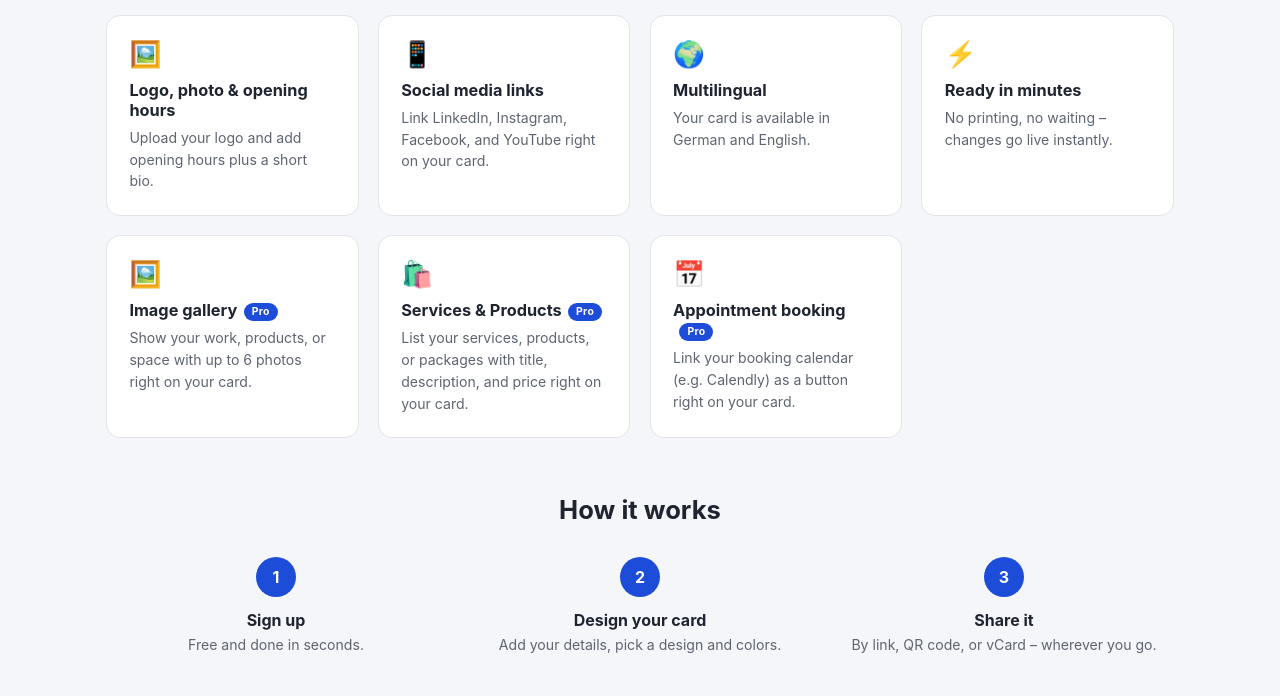
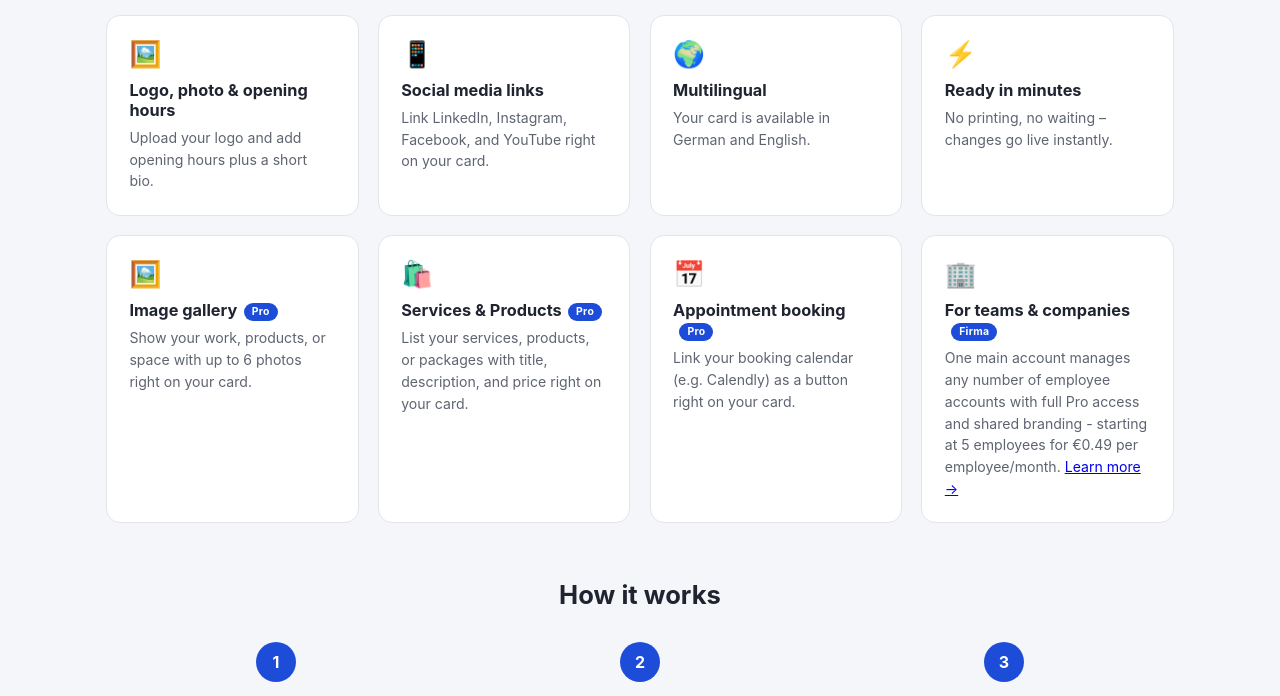
Before and after one commit to alex01at/findmichonline, a PHP site: page / in a window 1280 px wide. Shown: the part 863-1559 px from the top of the page. Run offline with PHP 8.4, Linux system fonts and the light colour scheme.

Commit message:
Add an explicit Firma-plan tile to the homepage feature grid
The Firma plan was only mentioned as a small text line inside the
pricing teaser banner. Adds a dedicated tile to the main feature
grid, consistent with the other feature cards, with a "Firma" badge
and a link straight to the pricing page.

Co-Authored-By: Claude Sonnet 5 <noreply@anthropic.com>

```diff
--- a/lang/de.php
+++ b/lang/de.php
@@ -25,6 +25,7 @@ return [
     'home.features_heading' => 'Alles, was deine Visitenkarte braucht',
     'home.features_subtitle' => 'Vom ersten Kontakt bis zum gespeicherten Kontakteintrag – findmichonline deckt alles ab.',
     'home.badge_pro' => 'Pro',
+    'home.badge_firma' => 'Firma',
     'home.feature.link_title' => 'Eigener Link & QR-Code',
     'home.feature.link_text' => 'Deine persönliche Adresse findmichonline.com/dein-name – zum Teilen per Link oder QR-Code-Scan.',
     'home.feature.design_title' => 'Vier Designs zur Wahl',
@@ -47,6 +48,9 @@ return [
     'home.feature.offerings_text' => 'Liste deine Dienstleistungen, Produkte oder Pakete mit Titel, Beschreibung und Preis direkt auf deiner Karte.',
     'home.feature.booking_title' => 'Terminbuchung',
     'home.feature.booking_text' => 'Verlinke deinen Buchungskalender (z. B. Calendly) direkt als Button auf deiner Karte.',
+    'home.feature.firma_title' => 'Für Teams & Unternehmen',
+    'home.feature.firma_text' => 'Ein Hauptaccount verwaltet beliebig viele Mitarbeiter-Konten mit vollem Pro-Zugriff und einheitlichem Branding – ab 5 Mitarbeitern für 0,49 € pro Mitarbeiter im Monat.',
+    'home.feature.firma_link' => 'Mehr erfahren →',
 
     'home.steps_heading' => 'So einfach geht\'s',
     'home.step1_title' => 'Registrieren',
--- a/lang/en.php
+++ b/lang/en.php
@@ -25,6 +25,7 @@ return [
     'home.features_heading' => 'Everything your business card needs',
     'home.features_subtitle' => 'From the first contact to a saved address book entry – findmichonline covers it all.',
     'home.badge_pro' => 'Pro',
+    'home.badge_firma' => 'Firma',
     'home.feature.link_title' => 'Your own link & QR code',
     'home.feature.link_text' => 'Your personal address findmichonline.com/your-name – share it as a link or a QR code scan.',
     'home.feature.design_title' => 'Four designs to choose from',
@@ -47,6 +48,9 @@ return [
     'home.feature.offerings_text' => 'List your services, products, or packages with title, description, and price right on your card.',
     'home.feature.booking_title' => 'Appointment booking',
     'home.feature.booking_text' => 'Link your booking calendar (e.g. Calendly) as a button right on your card.',
+    'home.feature.firma_title' => 'For teams & companies',
+    'home.feature.firma_text' => 'One main account manages any number of employee accounts with full Pro access and shared branding - starting at 5 employees for €0.49 per employee/month.',
+    'home.feature.firma_link' => 'Learn more →',
 
     'home.steps_heading' => 'How it works',
     'home.step1_title' => 'Sign up',
--- a/templates/home.twig
+++ b/templates/home.twig
@@ -78,6 +78,11 @@
             <h3>{{ trans('home.feature.booking_title') }}<span class="badge-pro">{{ trans('home.badge_pro') }}</span></h3>
             <p>{{ trans('home.feature.booking_text') }}</p>
         </div>
+        <div class="feature-card">
+            <span class="icon">🏢</span>
+            <h3>{{ trans('home.feature.firma_title') }}<span class="badge-pro">{{ trans('home.badge_firma') }}</span></h3>
+            <p>{{ trans('home.feature.firma_text') }} <a href="/pricing">{{ trans('home.feature.firma_link') }}</a></p>
+        </div>
     </div>
 
     <div class="section-heading">
```
